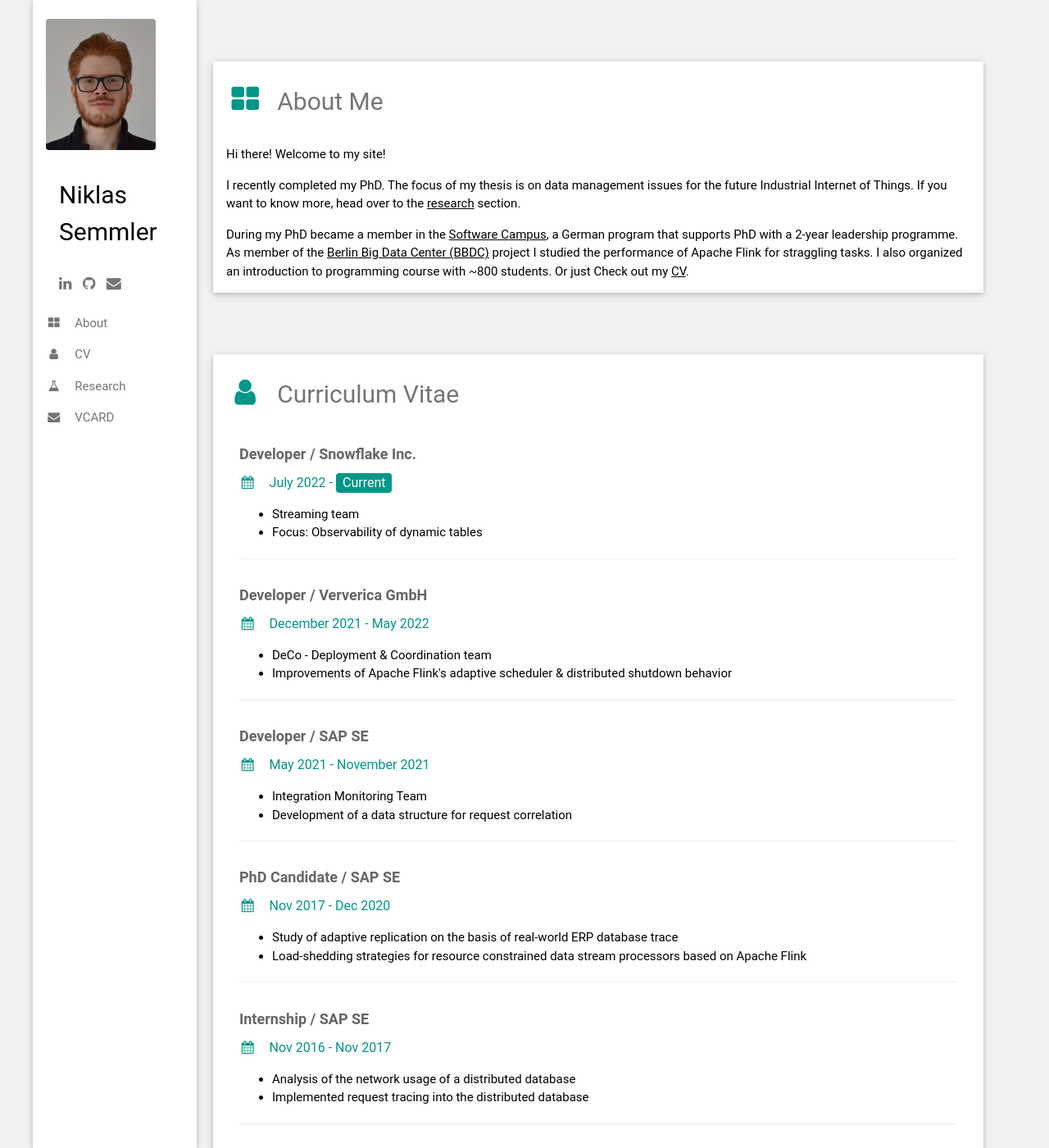
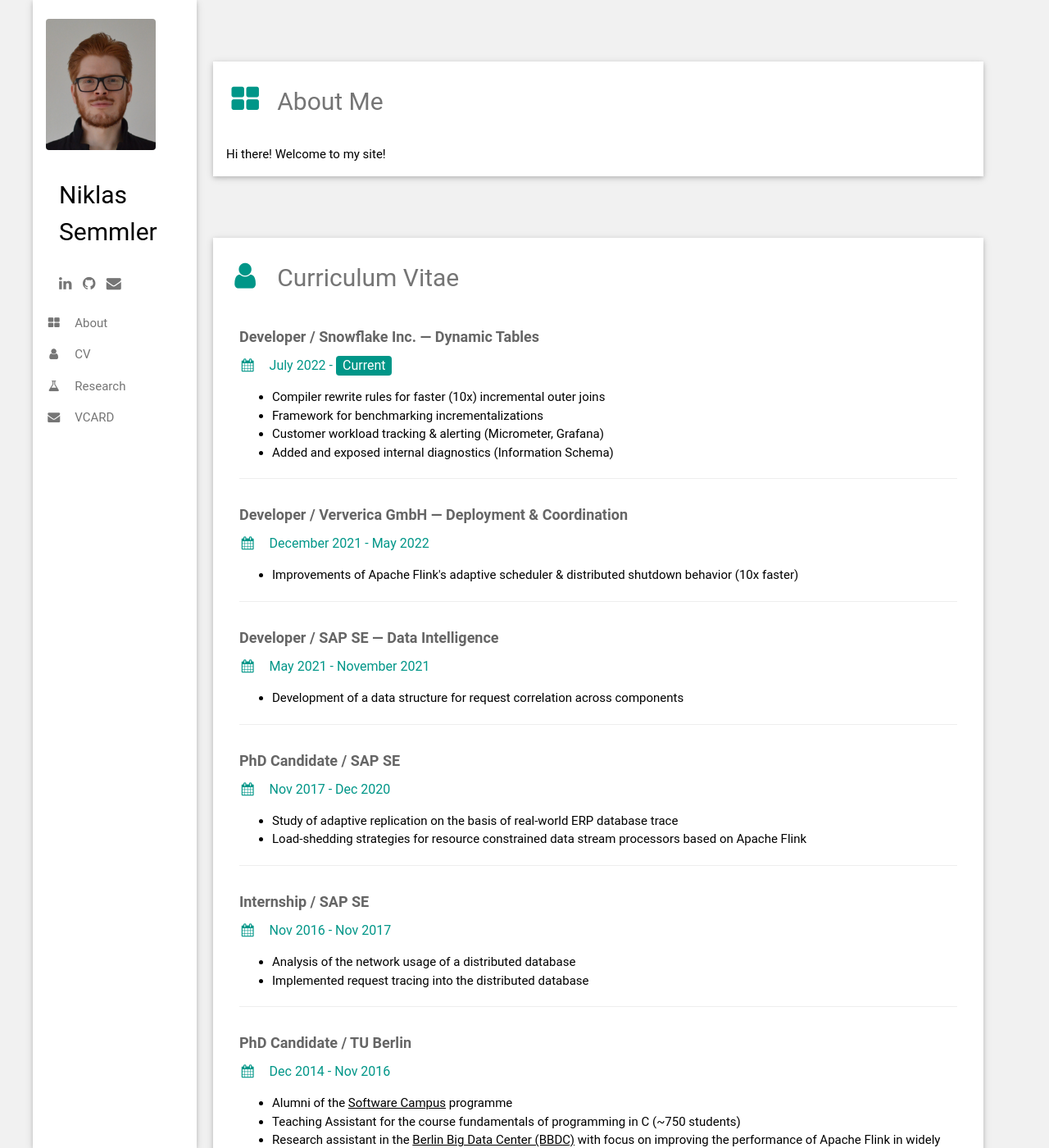
Before and after one commit to niklassemmler/niklassemmler.github.io, a Jekyll site: the page built from index.html, in a window 1280 px wide and 1400 px high. Shown: the whole window at 82% size. Built offline with Jekyll 4.4.1, drawn with Linux system fonts in a browser that asks for light colours; a script that is not in the unit is left out.

Commit message:
small site improvement

```diff
--- a/_includes/about.html
+++ b/_includes/about.html
@@ -3,20 +3,4 @@
   <h2 class="w3-text-grey w3-padding-16"><i class="fa fa-th-large fa-fw
       w3-margin-right w3-xxlarge w3-text-teal"></i>About Me</h2>
   <p>Hi there! Welcome to my site!</p>
-  <p>I recently completed my PhD. The focus of my thesis is on data management issues for the future Industrial Internet of
-  Things. If you want to know more, head over to the <a href="#research">research</a>
-  section.</p>
-  <p>During my PhD  became a member in the <a href="https://softwarecampus.de/en/">Software
-    Campus</a>, a German program that supports PhD with a 2-year leadership
-  programme. As member of the <a href="http://www.bbdc.berlin/home/">Berlin Big
-  Data Center (BBDC)</a> project I studied the performance of Apache Flink for straggling
-  tasks. I also organized an introduction to
-  programming course with ~800 students.
-  Or just Check out my <a href="#cv">CV</a>.</p>
-
-  <!--<p>The focus of my PhD is set on optimizing datacenter resource usage for big data
-  analytics. I habe been involved in the Berlin Big Data Center, where I worked
-  on establishing network performance guarantees for data analytics jobs of
-  Apache Flink. As a participant of the Software Campus programme I worked on
-  extending big data analytics to the wide-area.</p>-->
 </div>
--- a/_includes/cv.html
+++ b/_includes/cv.html
@@ -5,33 +5,33 @@
   <h2 class="w3-text-grey w3-padding-16"><i class="fa fa-user fa-fw
         w3-margin-right w3-xxlarge w3-text-teal"></i>Curriculum Vitae</h2>
   <div class="w3-container">
-    <h5 class="w3-opacity"><b>Developer / Snowflake Inc.</b></h5>
+    <h5 class="w3-opacity"><b>Developer / Snowflake Inc. &mdash; Dynamic Tables</b></h5>
     <h6 class="w3-text-teal"><i class="fa fa-calendar fa-fw
         w3-margin-right"></i>July 2022 - <span class="w3-tag w3-teal w3-round">Current</span></h6>
     <ul>
-      <li>Streaming team
-      <li>Focus: Observability of dynamic tables
+      <li>Compiler rewrite rules for faster (10x) incremental outer joins
+      <li>Framework for benchmarking incrementalizations
+      <li>Customer workload tracking &amp; alerting (Micrometer, Grafana)
+      <li>Added and exposed internal diagnostics (Information Schema)
     </ul>
     <hr>
   </div>
   <div class="w3-container">
-    <h5 class="w3-opacity"><b>Developer / Ververica GmbH</b></h5>
+    <h5 class="w3-opacity"><b>Developer / Ververica GmbH &mdash; Deployment &amp; Coordination</b></h5>
     <h6 class="w3-text-teal"><i class="fa fa-calendar fa-fw
         w3-margin-right"></i>December 2021 - May 2022</h6>
     <ul>
-      <li>DeCo - Deployment &amp; Coordination team
       <li>Improvements of Apache Flink's adaptive scheduler &amp; distributed shutdown
-        behavior
+        behavior (10x faster)
     </ul>
     <hr>
   </div>
   <div class="w3-container">
-    <h5 class="w3-opacity"><b>Developer / SAP SE</b></h5>
+    <h5 class="w3-opacity"><b>Developer / SAP SE &mdash; Data Intelligence</b></h5>
     <h6 class="w3-text-teal"><i class="fa fa-calendar fa-fw
         w3-margin-right"></i>May 2021 - November 2021</h6>
     <ul>
-      <li>Integration Monitoring Team
-      <li>Development of a data structure for request correlation
+      <li>Development of a data structure for request correlation across components
     </ul>
     <hr>
   </div>
```
